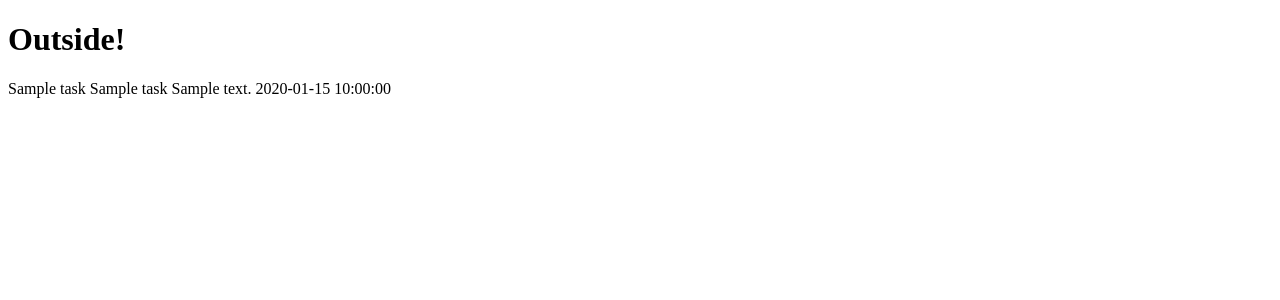
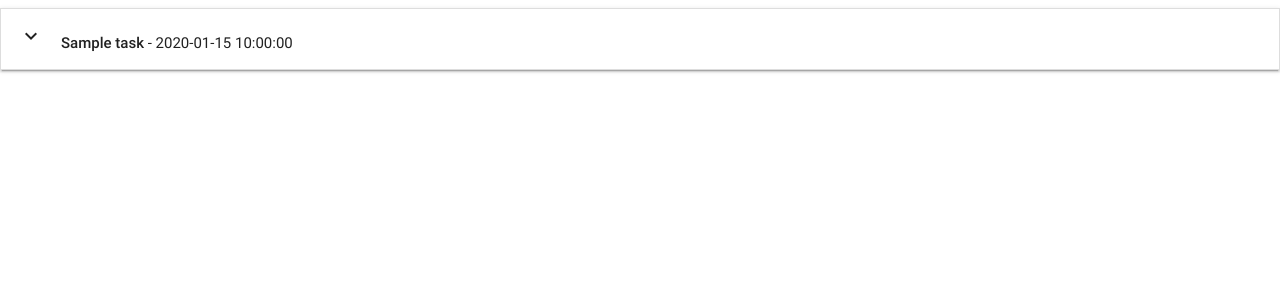
Before and after one commit to Danhayes3008/mini-project-3, a Flask app: page / in a window 1280 px wide. Shown: the top 300 px of the page. Run offline with Flask 2, Linux system fonts and the light colour scheme; a database or web service that is not in the repository returns one stand-in record (values such as "Sample title"); some libraries are stand-ins or nearby versions.

Commit message:
updated the templates

```diff
--- a/templates/base.html
+++ b/templates/base.html
@@ -1,9 +1,19 @@
 <!DOCTYPE html>
 <html>
-    <head></head>
+    <head>
+        <link href="https://fonts.googleapis.com/icon?family=Material+Icons" rel="stylesheet">
+        <link rel="stylesheet" href="https://cdnjs.cloudflare.com/ajax/libs/materialize/0.100.2/css/materialize.min.css">
+    </head>
     <body>
-        <h1>Outside!</h1>
         {% block content %}
         {% endblock %}
+
+        <script src="https://cdnjs.cloudflare.com/ajax/libs/jquery/3.2.1/jquery.min.js"></script>
+        <script src="https://cdnjs.cloudflare.com/ajax/libs/materialize/0.100.2/js/materialize.min.js"></script>
+        <script type="text/javascript">
+        $(document).ready(function() {
+            $('.collapsible').collapsible();
+        })
+    </script>
     </body>
 </html>
--- a/templates/tasks.html
+++ b/templates/tasks.html
@@ -1,11 +1,20 @@
 {% extends 'base.html' %}
 {% block content %}
+    <ul class="collapsible" data-collapsible="accordion">
         {% for task in tasks %}
-            {{task.task_name}}
-            {{task.category_name}}
-            {{task.task_description}}
-            {{task.is_urgent}}
-            {{task.due_date}}
+        <li>
+            <div class="collapsible-header">
+
+                <div class=" task_header col s9">
+                    <i class="material-icons">expand_more</i><strong>{{task.task_name}}</strong> - {{task.due_date}}
+                </div>
+            </div>
+            <div class="collapsible-body">
+                <span>
+                    {{task.task_description}}
+                </span>
+            </div>
+        </li>
         {% endfor %}
-
+    </ul>
 {% endblock %}
```
